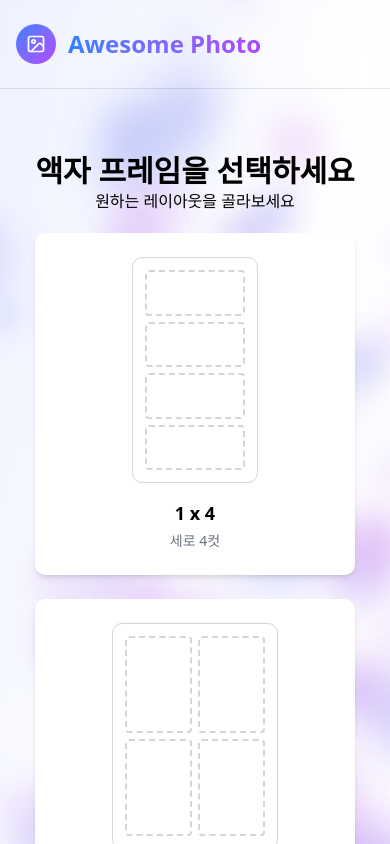
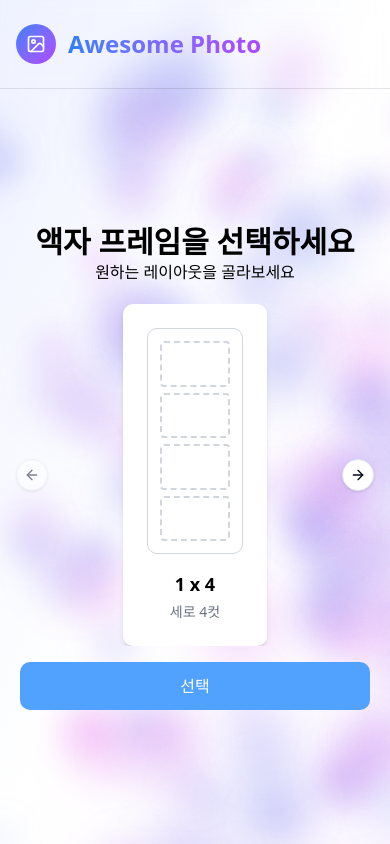
Before and after one commit to 95LeeDuo/AwesomePhoto, a React (Vite) app: page /frame in a window 390 px wide. Shown: the top 844 px of the page. Built offline with nearby package versions, Linux system fonts and the light colour scheme.

Commit message:
feat: 모바일 carousel 추가

```diff
--- a/package.json
+++ b/package.json
@@ -16,6 +16,7 @@
     "@tailwindcss/vite": "^4.1.18",
     "class-variance-authority": "^0.7.1",
     "clsx": "^2.1.1",
+    "embla-carousel-react": "^8.6.0",
     "gh-pages": "^6.3.0",
     "lucide-react": "^0.562.0",
     "react": "^19.2.0",
--- a/src/components/Frame/FrameCard.tsx
+++ b/src/components/Frame/FrameCard.tsx
@@ -1,20 +1,20 @@
-export type FrameType = "1x4-vertical" | "2x2-vertical" | "2x2-horizontal";
+export type FrameType = "1x4" | "v2x2" | "h2x2";
 
 interface FrameCardProps {
-  type: FrameType;
+  frameType: FrameType;
   title: string;
   subtitle: string;
   onClick?: () => void;
 }
 
-const FrameCard = ({ type, title, subtitle, onClick }: FrameCardProps) => {
+const FrameCard = ({ frameType, title, subtitle, onClick }: FrameCardProps) => {
   const renderFramePreview = () => {
-    switch (type) {
-      case "1x4-vertical":
+    switch (frameType) {
+      case "1x4":
         // 포토부스 1x4: 세로로 긴 직사각형 4개를 위아래로 배치
         return (
           <div className="border border-gray-300 rounded-lg p-3">
-            <div className="flex flex-col gap-1.5 w-[100px] h-[200px]">
+            <div className="flex flex-col gap-1.5 w-[70px] h-[200px]">
               {[1, 2, 3, 4].map((i) => (
                 <div
                   key={i}
@@ -24,7 +24,7 @@ const FrameCard = ({ type, title, subtitle, onClick }: FrameCardProps) => {
             </div>
           </div>
         );
-      case "2x2-vertical":
+      case "v2x2":
         // 2x2 세로형: 세로가 긴 직사각형 프레임
         return (
           <div className="border border-gray-300 rounded-lg p-3">
@@ -38,7 +38,7 @@ const FrameCard = ({ type, title, subtitle, onClick }: FrameCardProps) => {
             </div>
           </div>
         );
-      case "2x2-horizontal":
+      case "h2x2":
         // 2x2 가로형: 가로가 긴 직사각형 프레임
         return (
           <div className="border border-gray-300 rounded-lg p-3">
--- /dev/null
+++ b/src/components/ui/carousel.tsx
@@ -0,0 +1,260 @@
+import * as React from "react"
+import useEmblaCarousel, {
+  type UseEmblaCarouselType,
+} from "embla-carousel-react"
+import { ArrowLeft, ArrowRight } from "lucide-react"
+
+import { cn } from "@/lib/utils"
+import { Button } from "@/components/ui/button"
+
+type CarouselApi = UseEmblaCarouselType[1]
+type UseCarouselParameters = Parameters<typeof useEmblaCarousel>
+type CarouselOptions = UseCarouselParameters[0]
+type CarouselPlugin = UseCarouselParameters[1]
+
+type CarouselProps = {
+  opts?: CarouselOptions
+  plugins?: CarouselPlugin
+  orientation?: "horizontal" | "vertical"
+  setApi?: (api: CarouselApi) => void
+}
+
+type CarouselContextProps = {
+  carouselRef: ReturnType<typeof useEmblaCarousel>[0]
+  api: ReturnType<typeof useEmblaCarousel>[1]
+  scrollPrev: () => void
+  scrollNext: () => void
+  canScrollPrev: boolean
+  canScrollNext: boolean
+} & CarouselProps
+
+const CarouselContext = React.createContext<CarouselContextProps | null>(null)
+
+function useCarousel() {
+  const context = React.useContext(CarouselContext)
+
+  if (!context) {
+    throw new Error("useCarousel must be used within a <Carousel />")
+  }
+
+  return context
+}
+
+const Carousel = React.forwardRef<
+  HTMLDivElement,
+  React.HTMLAttributes<HTMLDivElement> & CarouselProps
+>(
+  (
+    {
+      orientation = "horizontal",
+      opts,
+      setApi,
+      plugins,
+      className,
+      children,
+      ...props
+    },
+    ref
+  ) => {
+    const [carouselRef, api] = useEmblaCarousel(
+      {
+        ...opts,
+        axis: orientation === "horizontal" ? "x" : "y",
+      },
+      plugins
+    )
+    const [canScrollPrev, setCanScrollPrev] = React.useState(false)
+    const [canScrollNext, setCanScrollNext] = React.useState(false)
+
+    const onSelect = React.useCallback((api: CarouselApi) => {
+      if (!api) {
+        return
+      }
+
+      setCanScrollPrev(api.canScrollPrev())
+      setCanScrollNext(api.canScrollNext())
+    }, [])
+
+    const scrollPrev = React.useCallback(() => {
+      api?.scrollPrev()
+    }, [api])
+
+    const scrollNext = React.useCallback(() => {
+      api?.scrollNext()
+    }, [api])
+
+    const handleKeyDown = React.useCallback(
+      (event: React.KeyboardEvent<HTMLDivElement>) => {
+        if (event.key === "ArrowLeft") {
+          event.preventDefault()
+          scrollPrev()
+        } else if (event.key === "ArrowRight") {
+          event.preventDefault()
+          scrollNext()
+        }
+      },
+      [scrollPrev, scrollNext]
+    )
+
+    React.useEffect(() => {
+      if (!api || !setApi) {
+        return
+      }
+
+      setApi(api)
+    }, [api, setApi])
+
+    React.useEffect(() => {
+      if (!api) {
+        return
+      }
+
+      onSelect(api)
+      api.on("reInit", onSelect)
+      api.on("select", onSelect)
+
+      return () => {
+        api?.off("select", onSelect)
+      }
+    }, [api, onSelect])
+
+    return (
+      <CarouselContext.Provider
+        value={{
+          carouselRef,
+          api: api,
+          opts,
+          orientation:
+            orientation || (opts?.axis === "y" ? "vertical" : "horizontal"),
+          scrollPrev,
+          scrollNext,
+          canScrollPrev,
+          canScrollNext,
+        }}
+      >
+        <div
+          ref={ref}
+          onKeyDownCapture={handleKeyDown}
+          className={cn("relative", className)}
+          role="region"
+          aria-roledescription="carousel"
+          {...props}
+        >
+          {children}
+        </div>
+      </CarouselContext.Provider>
+    )
+  }
+)
+Carousel.displayName = "Carousel"
+
+const CarouselContent = React.forwardRef<
+  HTMLDivElement,
+  React.HTMLAttributes<HTMLDivElement>
+>(({ className, ...props }, ref) => {
+  const { carouselRef, orientation } = useCarousel()
+
+  return (
+    <div ref={carouselRef} className="overflow-hidden">
+      <div
+        ref={ref}
+        className={cn(
+          "flex",
+          orientation === "horizontal" ? "-ml-4" : "-mt-4 flex-col",
+          className
+        )}
+        {...props}
+      />
+    </div>
+  )
+})
+CarouselContent.displayName = "CarouselContent"
+
+const CarouselItem = React.forwardRef<
+  HTMLDivElement,
+  React.HTMLAttributes<HTMLDivElement>
+>(({ className, ...props }, ref) => {
+  const { orientation } = useCarousel()
+
+  return (
+    <div
+      ref={ref}
+      role="group"
+      aria-roledescription="slide"
+      className={cn(
+        "min-w-0 shrink-0 grow-0 basis-full",
+        orientation === "horizontal" ? "pl-4" : "pt-4",
+        className
+      )}
+      {...props}
+    />
+  )
+})
+CarouselItem.displayName = "CarouselItem"
+
+const CarouselPrevious = React.forwardRef<
+  HTMLButtonElement,
+  React.ComponentProps<typeof Button>
+>(({ className, variant = "outline", size = "icon", ...props }, ref) => {
+  const { orientation, scrollPrev, canScrollPrev } = useCarousel()
+
+  return (
+    <Button
+      ref={ref}
+      variant={variant}
+      size={size}
+      className={cn(
+        "absolute  h-8 w-8 rounded-full",
+        orientation === "horizontal"
+          ? "-left-12 top-1/2 -translate-y-1/2"
+          : "-top-12 left-1/2 -translate-x-1/2 rotate-90",
+        className
+      )}
+      disabled={!canScrollPrev}
+      onClick={scrollPrev}
+      {...props}
+    >
+      <ArrowLeft className="h-4 w-4" />
+      <span className="sr-only">Previous slide</span>
+    </Button>
+  )
+})
+CarouselPrevious.displayName = "CarouselPrevious"
+
+const CarouselNext = React.forwardRef<
+  HTMLButtonElement,
+  React.ComponentProps<typeof Button>
+>(({ className, variant = "outline", size = "icon", ...props }, ref) => {
+  const { orientation, scrollNext, canScrollNext } = useCarousel()
+
+  return (
+    <Button
+      ref={ref}
+      variant={variant}
+      size={size}
+      className={cn(
+        "absolute h-8 w-8 rounded-full",
+        orientation === "horizontal"
+          ? "-right-12 top-1/2 -translate-y-1/2"
+          : "-bottom-12 left-1/2 -translate-x-1/2 rotate-90",
+        className
+      )}
+      disabled={!canScrollNext}
+      onClick={scrollNext}
+      {...props}
+    >
+      <ArrowRight className="h-4 w-4" />
+      <span className="sr-only">Next slide</span>
+    </Button>
+  )
+})
+CarouselNext.displayName = "CarouselNext"
+
+export {
+  type CarouselApi,
+  Carousel,
+  CarouselContent,
+  CarouselItem,
+  CarouselPrevious,
+  CarouselNext,
+}
--- a/src/pages/Frame/index.tsx
+++ b/src/pages/Frame/index.tsx
@@ -1,57 +1,111 @@
 import FrameCard from "@/components/Frame/FrameCard";
-import type { FrameType } from "@/components/Frame/FrameCard";
+import { useAppDispatch } from "@/store/hooks";
+import { useNavigate } from "react-router-dom";
+import { setFrame } from "@/store/slices/frameSlice";
+import type { FrameType } from "@/store/slices/frameSlice";
+import {
+  Carousel,
+  CarouselContent,
+  CarouselItem,
+  CarouselNext,
+  CarouselPrevious,
+  type CarouselApi,
+} from "@/components/ui/carousel";
+import { useState } from "react";
 
 const Frame = () => {
+  const navigate = useNavigate();
+  const dispatch = useAppDispatch();
+  const [api, setApi] = useState<CarouselApi>();
   const frames: Array<{
-    type: FrameType;
     title: string;
     subtitle: string;
+    frameType: Exclude<FrameType, null>;
   }> = [
     {
-      type: "1x4-vertical",
       title: "1 x 4",
       subtitle: "세로 4컷",
+      frameType: "1x4",
     },
     {
-      type: "2x2-vertical",
       title: "2 x 2 세로",
       subtitle: "세로형 4컷",
+      frameType: "v2x2",
     },
     {
-      type: "2x2-horizontal",
       title: "2 x 2 가로",
       subtitle: "가로형 4컷",
+      frameType: "h2x2",
     },
-  ];
+  ] as const;
 
-  const handleFrameSelect = (type: FrameType) => {
-    console.log("Selected frame:", type);
-    // TODO: 프레임 선택 로직 구현
+  const handleFrameSelect = (frameType: Exclude<FrameType, null>) => {
+    console.log("Selected frame:", frameType);
+    dispatch(setFrame(frameType));
+    navigate("/select-photo");
+  };
+  const handleMobileFrameSelect = () => {
+    if (!api) return;
+
+    const selectedIndex = api.selectedScrollSnap();
+    const frameType = frames[selectedIndex]?.frameType;
+
+    if (frameType) {
+      console.log("Selected frame:", frameType);
+      dispatch(setFrame(frameType));
+      navigate("/select-photo");
+    }
   };
 
   return (
-    <div className="flex flex-col items-center justify-center min-h-[calc(100vh-120px)] px-4 py-12 relative z-10">
-      <div className=" text-center mb-5">
+    <div className="flex flex-col items-center justify-center min-h-[calc(100vh-120px)] px-4 py-2 relative z-10">
+      <div className="text-center mb-5 ">
         <h2 className="text-3xl font-bold text-black">
           액자 프레임을 선택하세요
         </h2>
         <p className="text-base text-black">원하는 레이아웃을 골라보세요</p>
       </div>
-
-      <div className="flex flex-wrap justify-center gap-6 max-w-4xl w-full">
+      {/* 데스크탑 뷰 */}
+      <div className="xs:flex hidden flex-wrap justify-center gap-6 max-w-4xl w-full">
         {frames.map((frame) => (
           <div
-            key={frame.type}
-            className="flex-1 justify-center items-center min-w-[280px] max-w-[320px]"
+            key={frame.frameType}
+            className="flex-1 justify-center items-center xs:min-w-[280px] xs:max-w-[320px]"
           >
             <FrameCard
-              type={frame.type}
+              frameType={frame.frameType}
               title={frame.title}
               subtitle={frame.subtitle}
-              onClick={() => handleFrameSelect(frame.type)}
+              onClick={() => handleFrameSelect(frame.frameType)}
             />
           </div>
         ))}
+      </div>
+      {/* 모바일 뷰 */}
+      <div className="xs:hidden flex flex-col items-center justify-center w-full">
+        <Carousel className="w-full max-w-[100vw] " setApi={setApi}>
+          <CarouselContent>
+            {frames.map((frame) => (
+              <CarouselItem key={frame.frameType}>
+                <div className="flex justify-center items-center xs:min-w-[200px] xs:max-w-[320px]">
+                  <FrameCard
+                    frameType={frame.frameType}
+                    title={frame.title}
+                    subtitle={frame.subtitle}
+                  />
+                </div>
+              </CarouselItem>
+            ))}
+          </CarouselContent>
+          <CarouselPrevious className="left-4" />
+          <CarouselNext className="right-4" />
+        </Carousel>
+        <button
+          className="w-[calc(100vw-40px)] h-12 mt-4 bg-blue-400 text-white rounded-lg"
+          onClick={() => handleMobileFrameSelect()}
+        >
+          선택
+        </button>
       </div>
     </div>
   );
```
Also changed, not shown: 1 other file (tests, documents, lock files or other folders).
